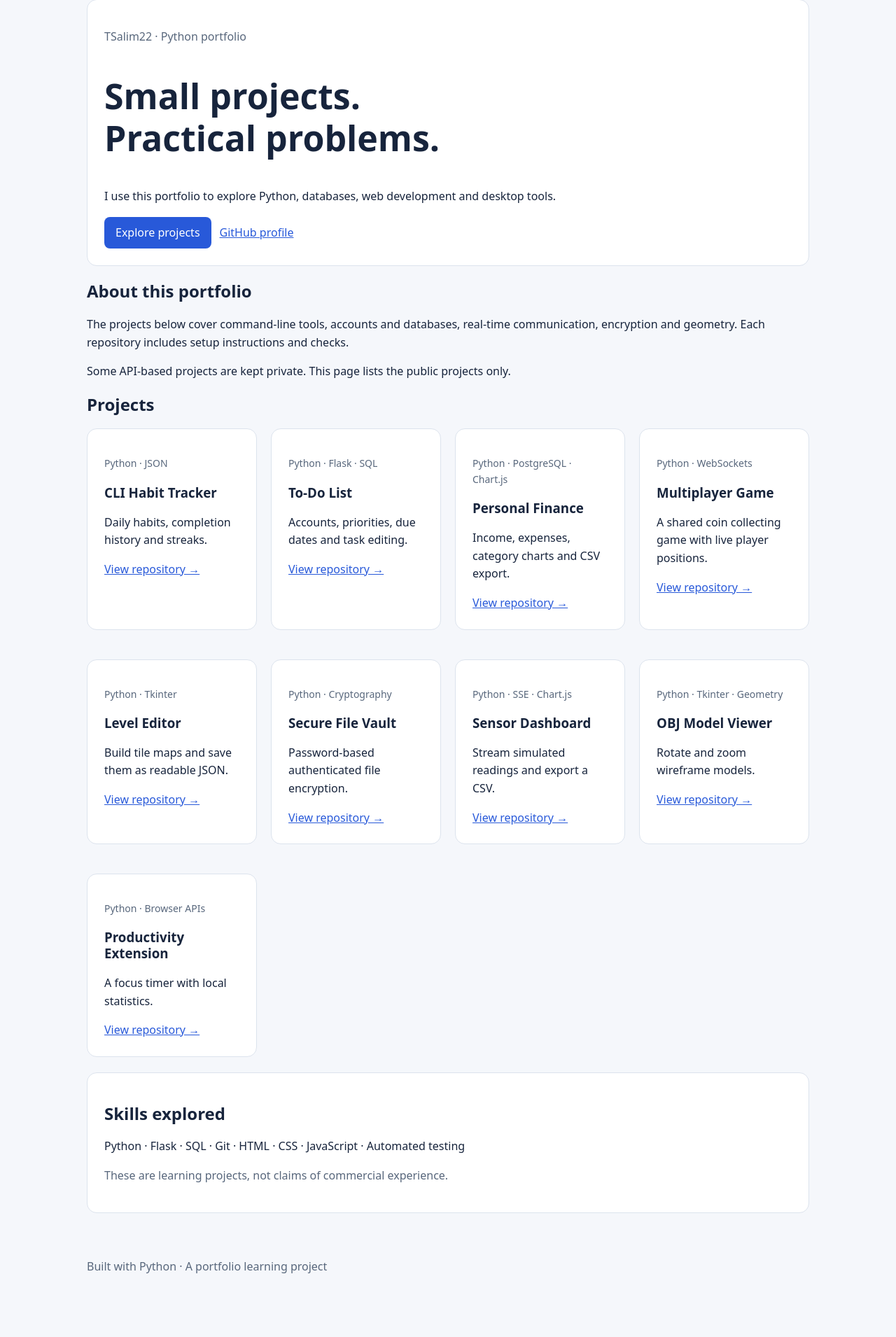
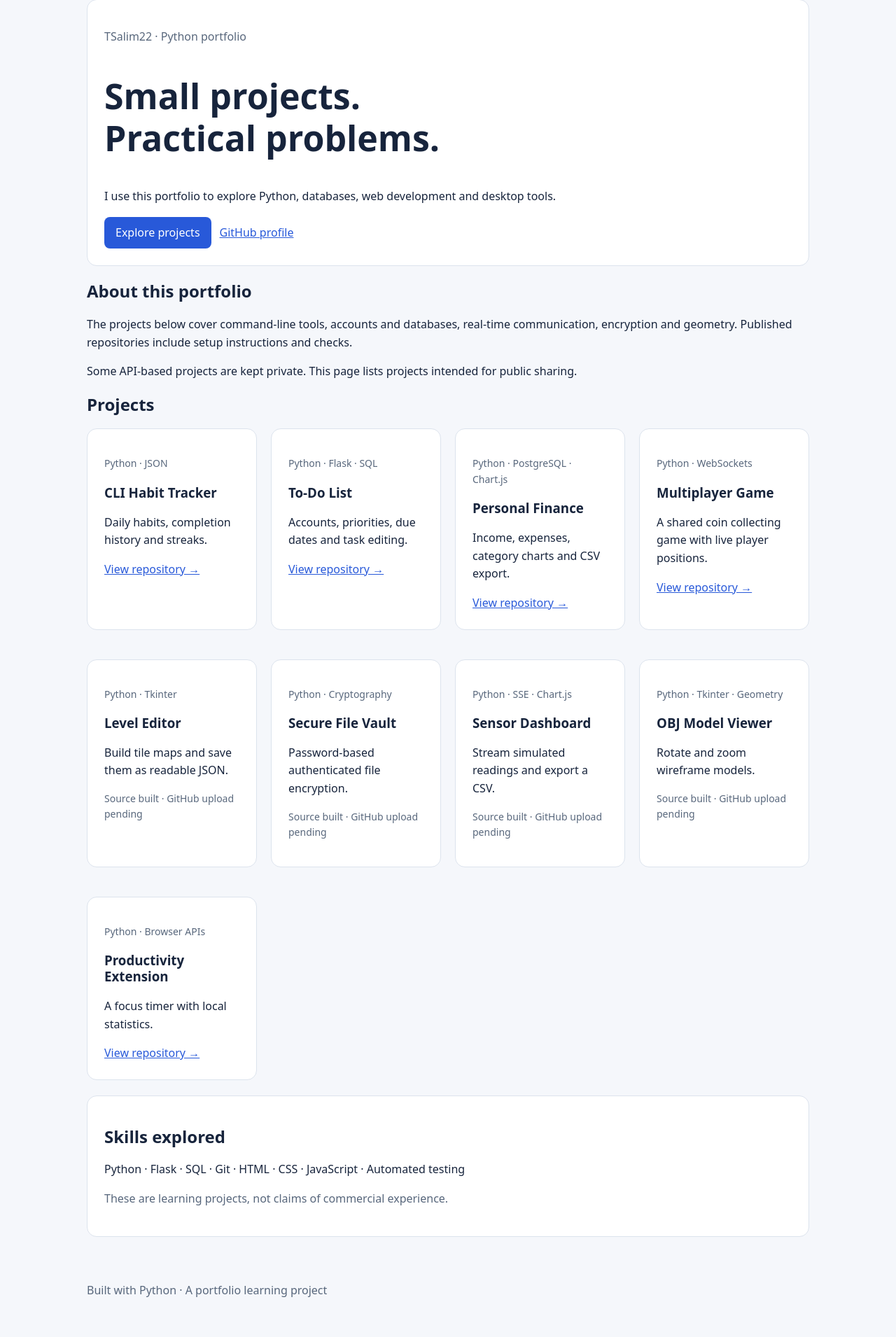
Before and after one commit to TSalim22/personal-portfolio, a Flask app: page / in a window 1280 px wide. Shown: the part 103-2013 px from the top of the page at 70% size. Before the commit the page ends 1922 px from the top, so only its background shows below. Run offline with Flask 3, Linux system fonts and the light colour scheme.

Commit message:
Label projects awaiting GitHub upload without broken links

```diff
--- a/app.py
+++ b/app.py
@@ -13,6 +13,9 @@ PROJECTS = [
     ('Productivity Extension','dev-productivity-extension','Python · Browser APIs','A focus timer with local statistics.'),
 ]
 
+# These projects are ready locally; GitHub temporarily limited repository creation.
+PENDING_REPOS = {'game-level-editor','secure-file-vault','realtime-sensor-dashboard','obj-model-viewer'}
+
 
 def create_app():
     app = Flask(__name__)
@@ -20,7 +23,7 @@ def create_app():
 
     @app.get('/')
     def index():
-        return render_template('index.html', title='Python project portfolio', projects=PROJECTS)
+        return render_template('index.html', title='Python project portfolio', projects=PROJECTS, pending=PENDING_REPOS)
 
     @app.get('/robots.txt')
     def robots():
--- a/templates/index.html
+++ b/templates/index.html
@@ -1 +1 @@
-{% extends 'base.html' %}{% block content %}<section class="card"><p class="muted">TSalim22 · Python portfolio</p><h1>Small projects.<br>Practical problems.</h1><p>I use this portfolio to explore Python, databases, web development and desktop tools.</p><div class="row"><a class="button" href="#projects">Explore projects</a><a href="https://github.com/TSalim22" rel="noopener">GitHub profile</a></div></section><section id="about"><h2>About this portfolio</h2><p>The projects below cover command-line tools, accounts and databases, real-time communication, encryption and geometry. Each repository includes setup instructions and checks.</p><p>Some API-based projects are kept private. This page lists the public projects only.</p></section><section id="projects"><h2>Projects</h2><div class="grid">{% for title,repo,stack,description in projects %}<article class="card"><p class="small muted">{{ stack }}</p><h3>{{ title }}</h3><p>{{ description }}</p><a href="https://github.com/TSalim22/{{ repo }}" rel="noopener">View repository →</a></article>{% endfor %}</div></section><section class="card"><h2>Skills explored</h2><p>Python · Flask · SQL · Git · HTML · CSS · JavaScript · Automated testing</p><p class="muted">These are learning projects, not claims of commercial experience.</p></section>{% endblock %}
+{% extends 'base.html' %}{% block content %}<section class="card"><p class="muted">TSalim22 · Python portfolio</p><h1>Small projects.<br>Practical problems.</h1><p>I use this portfolio to explore Python, databases, web development and desktop tools.</p><div class="row"><a class="button" href="#projects">Explore projects</a><a href="https://github.com/TSalim22" rel="noopener">GitHub profile</a></div></section><section id="about"><h2>About this portfolio</h2><p>The projects below cover command-line tools, accounts and databases, real-time communication, encryption and geometry. Published repositories include setup instructions and checks.</p><p>Some API-based projects are kept private. This page lists projects intended for public sharing.</p></section><section id="projects"><h2>Projects</h2><div class="grid">{% for title,repo,stack,description in projects %}<article class="card"><p class="small muted">{{ stack }}</p><h3>{{ title }}</h3><p>{{ description }}</p>{% if repo in pending %}<p class="small muted">Source built · GitHub upload pending</p>{% else %}<a href="https://github.com/TSalim22/{{ repo }}" rel="noopener">View repository →</a>{% endif %}</article>{% endfor %}</div></section><section class="card"><h2>Skills explored</h2><p>Python · Flask · SQL · Git · HTML · CSS · JavaScript · Automated testing</p><p class="muted">These are learning projects, not claims of commercial experience.</p></section>{% endblock %}
```
Also changed, not shown: tests/test_portfolio.py (+7 -2 lines).
